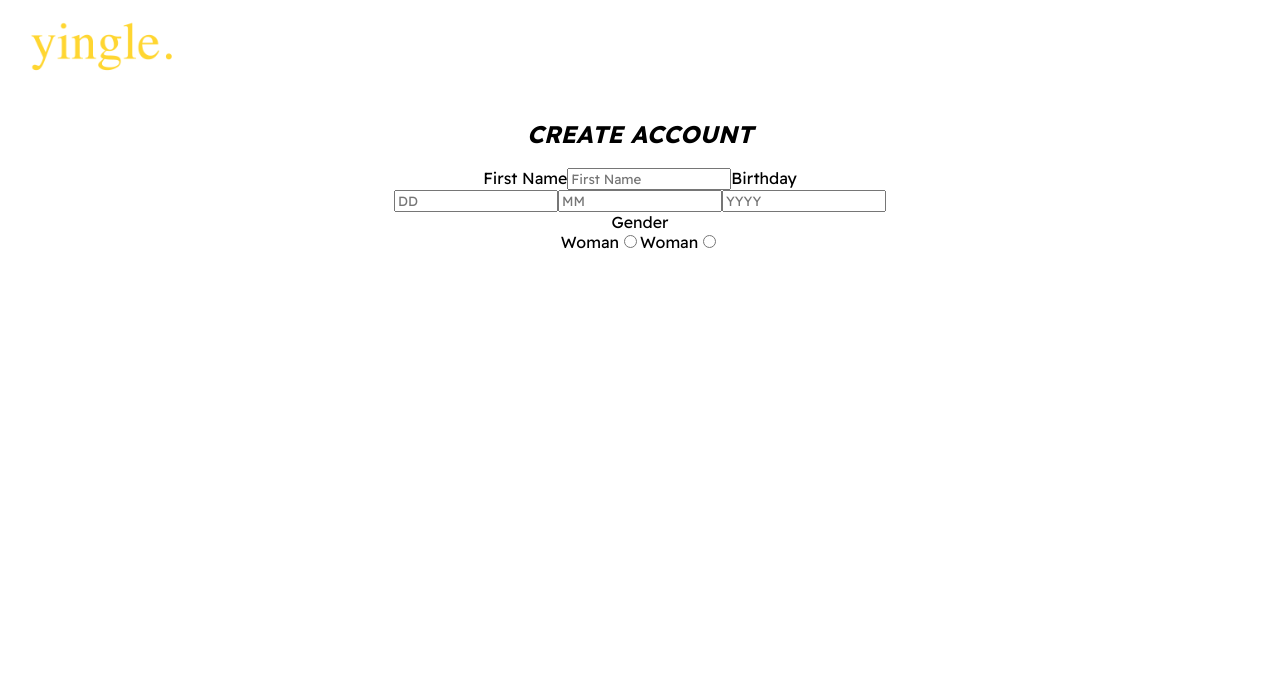
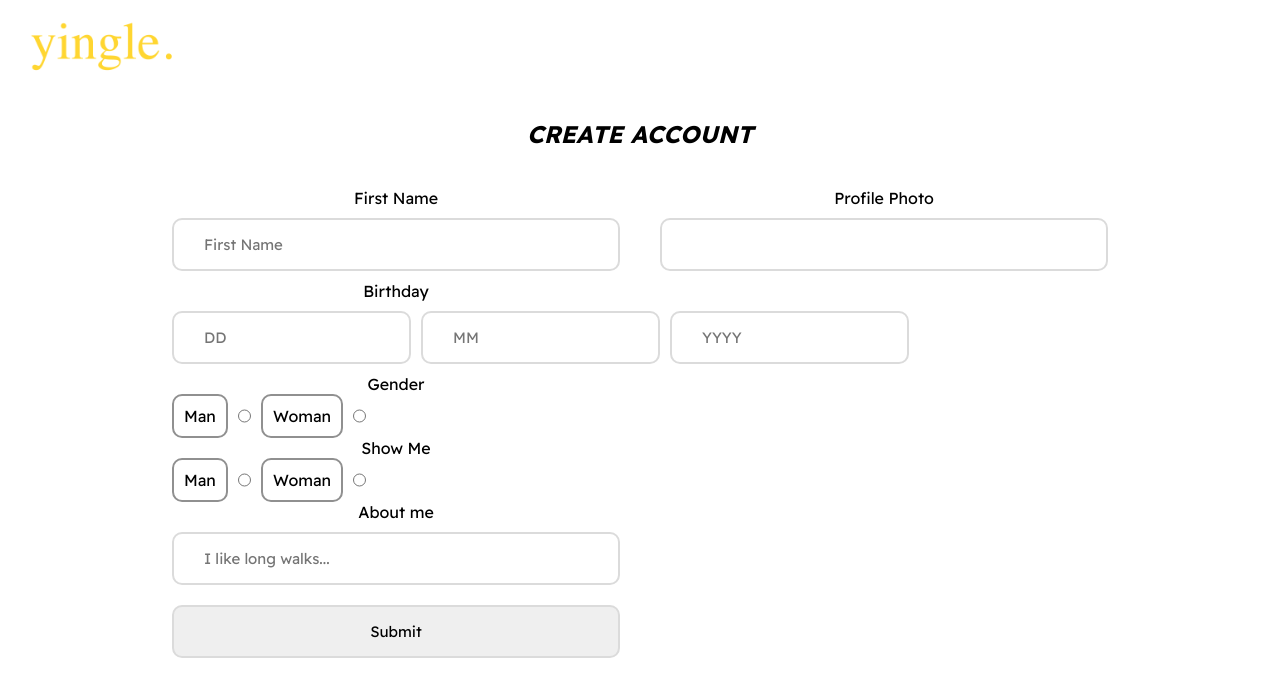
Before and after one commit to BonJenn/yinglev4, a React (Create React App) app: page /onboarding in a window 1280 px wide. Shown: the top 696 px of the page. Built offline with nearby package versions, Linux system fonts and the light colour scheme.

Commit message:
Additional styling on the onboarding page (inputs)

```diff
--- a/src/index.css
+++ b/src/index.css
@@ -93,12 +93,16 @@
   width: 100vw;
   height: 100vh;
   position: fixed;
+  background-color: black;
+}
+  /*
   background: linear-gradient(
     to bottom,
     rgba(0, 0, 0, 0.65) 0%,
     rgba(0, 0, 0, 0) 100%
   ), url(images/background.webp)
 }
+*/
 
 .home {
   margin-top: 30vh;
@@ -136,3 +140,52 @@
   margin: 8px;
   font-size: 17px;
 }
+
+
+
+/* --- Onboarding Page ----- */
+
+.onboarding form {
+  display: flex;
+  justify-content: center;
+
+}
+
+.onboarding form section {
+  display: flex;
+  flex-direction: column;
+  padding: 20px;
+  width: 35%;
+}
+.onboarding form input {
+  padding: 15px 30px;
+  margin: 10px 0;
+  font-size: 15px;
+  border: solid 2px rgb(219,219,219);
+  border-radius: 10px
+}
+
+.onboarding form input::webkit-outer-spin-button,
+.onboarding form input::webkit-inner-spin-button, {
+  -webkit-appearance: none;
+  margin: 0;
+
+}
+
+.onboarding form .multiple-input-container {
+  display: flex;
+  flex-direction: row;
+}
+
+.onboarding form .multiple-input-container input {
+  margin-right: 10px;
+
+}
+
+.onboarding form .multiple-input-container label {
+  padding: 10px;
+  border: solid 2px rgb(144,144,144);
+  border-radius: 10px;
+  transition: all 0.3s;
+  margin-right: 10px;
+}
--- a/src/pages/Onboarding.js
+++ b/src/pages/Onboarding.js
@@ -75,26 +75,52 @@
                         </div>
 
                         <label>Gender</label>
-                        <div className="multiple-input-conatainer">
+                        <div className="multiple-input-container">
 
-                        <label htmlFor="man_gender_identity">Woman</label>
+                            <label htmlFor="man_gender_identity">Man</label>
+                                <input
+                                    id="man-gender-indentity"
+                                    type="radio"
+                                    name="gender_indentity"
+                                    value={"man"}
+                                    onChange={handleChange}
+                                    checked={false}
+                                />
+
+
+                            <label htmlFor="man_gender_identity">Woman</label>
+                                <input
+                                    id="woman-gender-indentity"
+                                    type="radio"
+                                    name="gender_indentity"
+                                    value={"woman"}
+                                    onChange={handleChange}
+                                    checked={false}
+                                />
+
+                        </div>
+
+
+                        <label>Show Me</label>
+                        <div className="multiple-input-container">
+
+                            <label htmlFor="man_gender_interest">Man</label>
                             <input
-                                id="man-gender-indentity"
+                                id="man-gender-interest"
                                 type="radio"
-                                name="gender_indentity"
-                                placeholder="DD"
+                                name="gender_interest"
                                 value={"man"}
                                 onChange={handleChange}
                                 checked={false}
                             />
 
 
-                        <label htmlFor="man_gender_identity">Woman</label>
+
+                            <label htmlFor="woman_gender_interest">Woman</label>
                             <input
                                 id="woman-gender-indentity"
                                 type="radio"
-                                name="gender_indentity"
-                                placeholder="DD"
+                                name="gender_interest"
                                 value={"woman"}
                                 onChange={handleChange}
                                 checked={false}
@@ -102,7 +128,36 @@
 
                         </div>
 
+                        <label htmlFor="about">About me</label>
+                        <input
+                            id="about"
+                            type="text"
+                            name="about"
+                            required={true}
+                            placeholder="I like long walks..."
+                            value={""}
+                            onChange={handleChange}
+                        />
 
+                        <input type="submit"/>
+
+                    </section>
+
+                    <section>
+
+                        <label htmlFor="about">Profile Photo</label>
+                        <input
+                            type="url"
+                            name="url"
+                            id="url"
+                            onChange={handleChange}
+                            required={true}
+                        />
+
+                        <div className="photo-container">
+
+
+                        </div>
 
 
                     </section>
```
